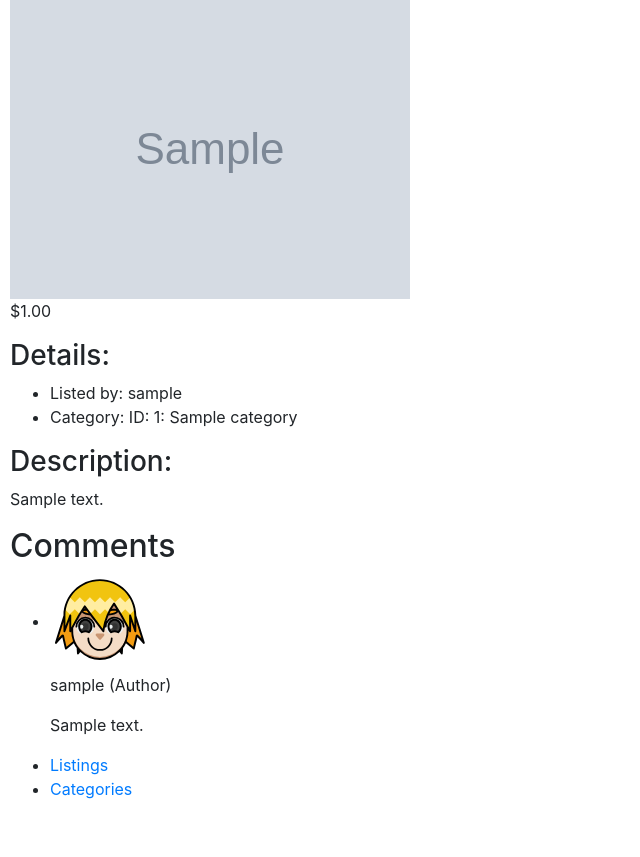
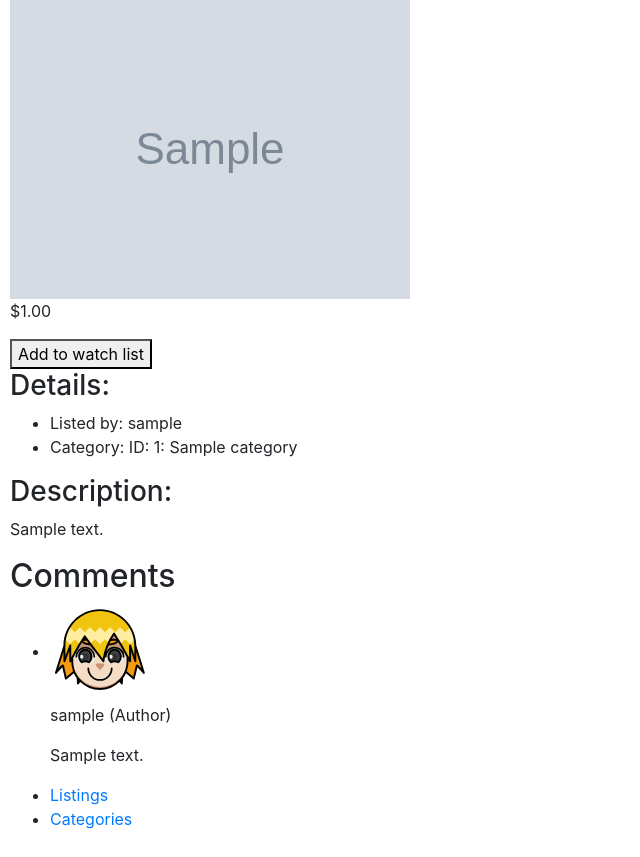
Before and after one commit to webshuriken/commerce, a Django app: page /listing/1 in a window 1280 px wide. Shown: the part 210-1067 px from the top of the page, without its empty margins (0-640 px from the left). Before the commit the page ends 1009 px from the top, so only its background shows below. Run offline with Django 3.2, Linux system fonts and the light colour scheme; a user stored in the database is signed in; tables that the repository leaves empty hold one stand-in row (values such as "Sample post"); grey boxes marked "Sample" are stand-in pictures; some libraries are stand-ins or nearby versions.

Commit message:
feat: Add section for logged in user in listing.html template

```diff
--- a/auctions/templates/auctions/listing.html
+++ b/auctions/templates/auctions/listing.html
@@ -13,6 +13,11 @@
       <div>
         <p>${{ listing.value }}</p>
       </div>
+      {% if user.is_authenticated %}
+      <div>
+        <button>Add to watch list</button>
+      </div>
+      {% endif %}
       <div>
         <h3>Details:</h3>
         <ul>
```
